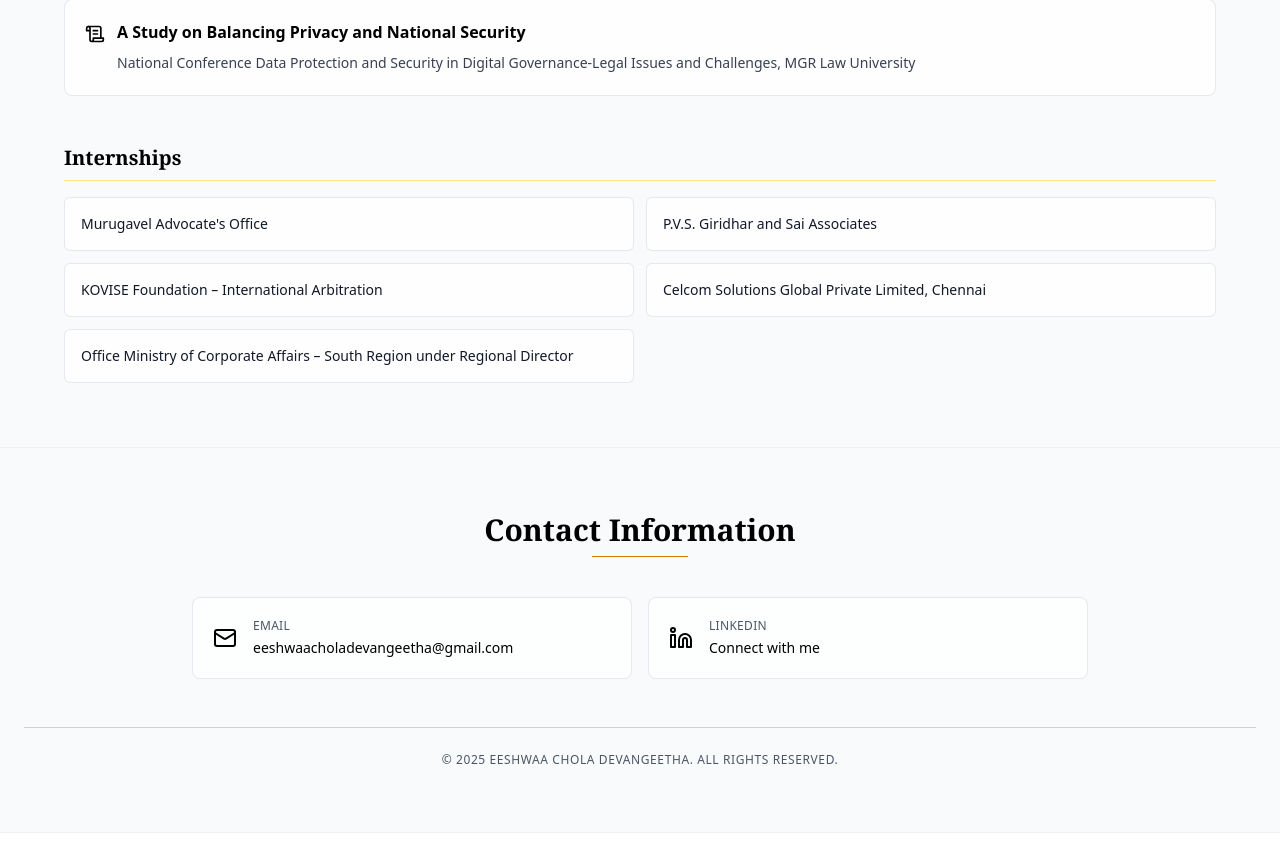
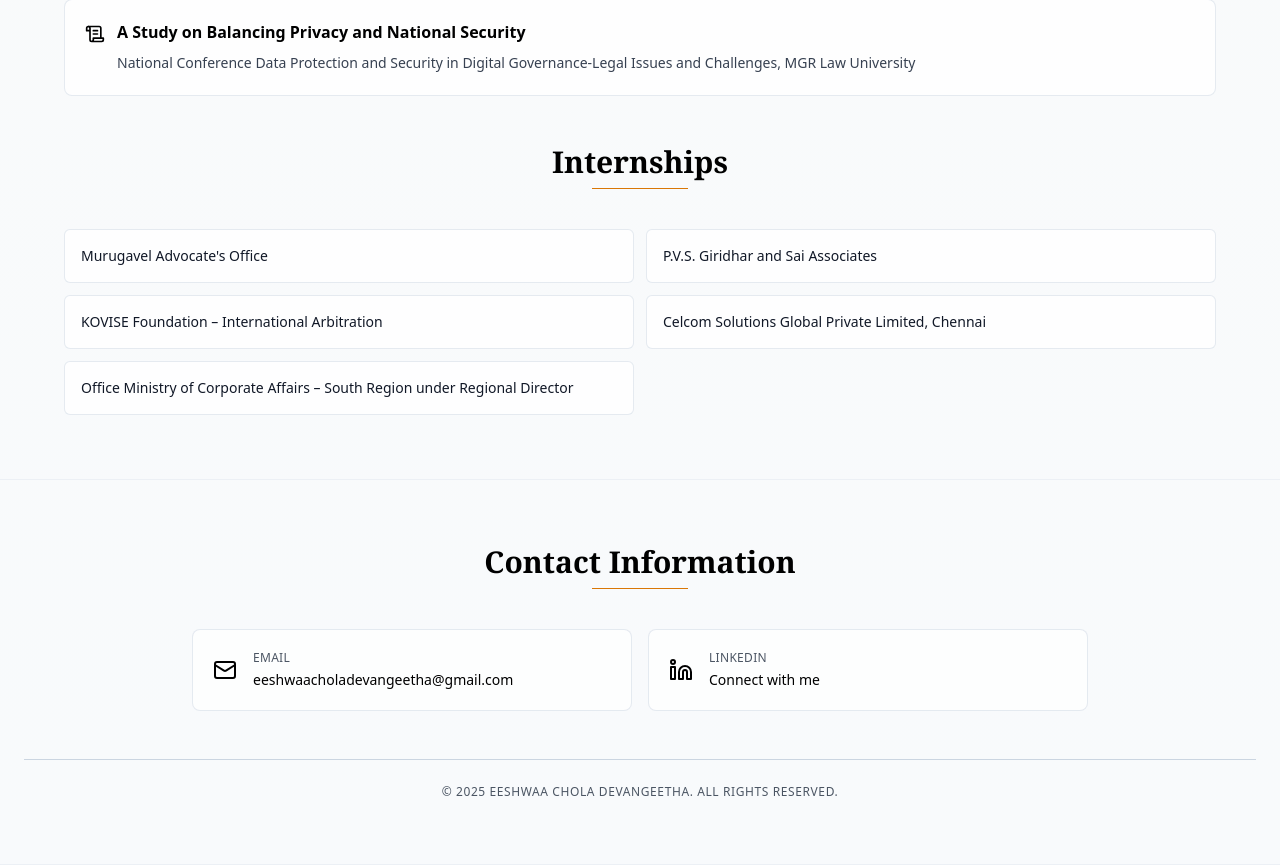
Before and after one commit to eeshwaa/portfolio_bolt, a React (Vite) app: page / in a window 1280 px wide. Shown: the part 5255-6120 px from the top of the page. Before the commit the page ends 6088 px from the top, so only its background shows below. Built offline with nearby package versions, Linux system fonts and the light colour scheme.

Commit message:
Updated Publications.tsx

```diff
--- a/src/components/Publications.tsx
+++ b/src/components/Publications.tsx
@@ -54,7 +54,8 @@ export default function Publications() {
           ))}
         </div>
 
-        <h3 className="text-xl font-serif font-semibold text-black mb-4 border-b border-amber-200 pb-2 animate-fade-in-up animate-delay-200">Internships</h3>
+        <h2 className="text-3xl font-serif font-bold text-black mb-2 text-center animate-fade-in-up">Internships</h2>
+        <div className="h-px w-24 bg-amber-600 mx-auto mb-10 animate-fade-in-up animate-delay-100"></div>
         <div className="grid md:grid-cols-2 gap-3 animate-fade-in animate-delay-300">
           {internships.map((internship, index) => (
             <div
```
